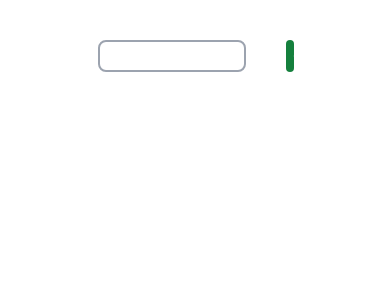
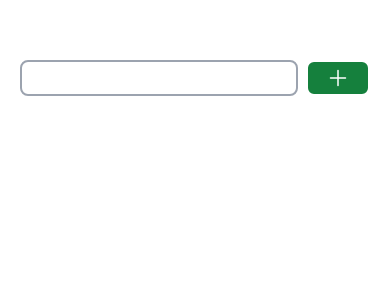
Before and after one commit to VardanHeroic/todolist_new, a React (Create React App) app: page / in a window 390 px wide. Shown: the top 300 px of the page. Built offline with nearby package versions, Linux system fonts and the light colour scheme.

Commit message:
made adaptive

```diff
--- a/src/app.jsx
+++ b/src/app.jsx
@@ -3,7 +3,7 @@ import Input from "./input.jsx"
 
 export function App() {
 	return (
-		<div className="w-1/2  mx-auto my-10">
+		<div className="lg:w-1/2 p-5 mx-auto my-10">
 			<Input />
 			<List />
 		</div>
--- a/src/input.jsx
+++ b/src/input.jsx
@@ -16,14 +16,14 @@ export default function Input() {
 	}, [editing, array])
 
 	return (
-		<div className="grid gap-10 grid-cols-5 ">
+		<div className="grid sm:gap-10 gap-2 grid-cols-5 ">
 			<input
 				className="rounded-lg pl-2 border-2 border-gray-400 col-span-4"
 				ref={text}
 				onChange={e => (text.current.value = e.target.value)}
 			></input>
 			<button
-				className="rounded-lg p-1 bg-green-700 text-white col-span-1 text-center"
+				className="rounded-lg p-1 text-white col-span-1 text-center transition-colors border-2 border-white bg-green-700 hover:bg-gray-100 hover:text-gray-900 hover:border-gray-900 "
 				onClick={() => dispatch(editing ? endEditElement(text.current.value) : addElement(text.current.value))}
 			>
 				{editing ? <PencilSquareIcon className="size-6 mx-auto" /> : <PlusIcon className="size-6 mx-auto" />}
--- a/src/list.jsx
+++ b/src/list.jsx
@@ -1,4 +1,5 @@
-import { MinusIcon, PencilIcon } from "@heroicons/react/24/solid"
+import { MinusIcon } from "@heroicons/react/24/solid"
+import { PencilIcon } from "@heroicons/react/16/solid"
 import { useDispatch, useSelector } from "react-redux"
 import { removeElement, startEditElement } from "./store/arraySlice"
 
@@ -11,17 +12,17 @@ export default function List() {
 			<ul className="mt-4">
 				{array.map((element, i) => {
 					return (
-						<li id={i} key={i} className="grid-rows-1 grid-cols-12 grid">
-							<div className="col-span-11">
-								<input type="checkbox" name="" id="" className="mr-2 inline" />
-								<span className="cursor-default text-wrap break-words whitespace-normal">{element}</span>
+						<li id={i} key={i} className="flex justify-between">
+							<div className="">
+								<input type="checkbox" name="" id="" className="mr-2 cursor-pointer accent-yellow-700" />
+								<label className="cursor-default break-words">{element}</label>
 							</div>
-							<div className="col-span-1 whitespace-nowrap">
+							<div className="text-nowrap">
 								<button className="p-1" onClick={() => dispatch(removeElement(i))}>
-									<MinusIcon className="text-black size-5  hover:text-white hover:bg-red-700 rounded-md" />
+									<MinusIcon className="text-black size-5 transition-colors hover:text-white hover:bg-red-700 rounded-md" />
 								</button>
-								<button className="p-1 size-5" onClick={() => dispatch(startEditElement(i))}>
-									<PencilIcon className="text-black size-5  hover:text-white hover:bg-yellow-700 rounded-md" />
+								<button className="p-1 " onClick={() => dispatch(startEditElement(i))}>
+									<PencilIcon className="text-black  transition-colors size-5 hover:text-white hover:bg-yellow-700 rounded-md" />
 								</button>
 							</div>
 						</li>
```
